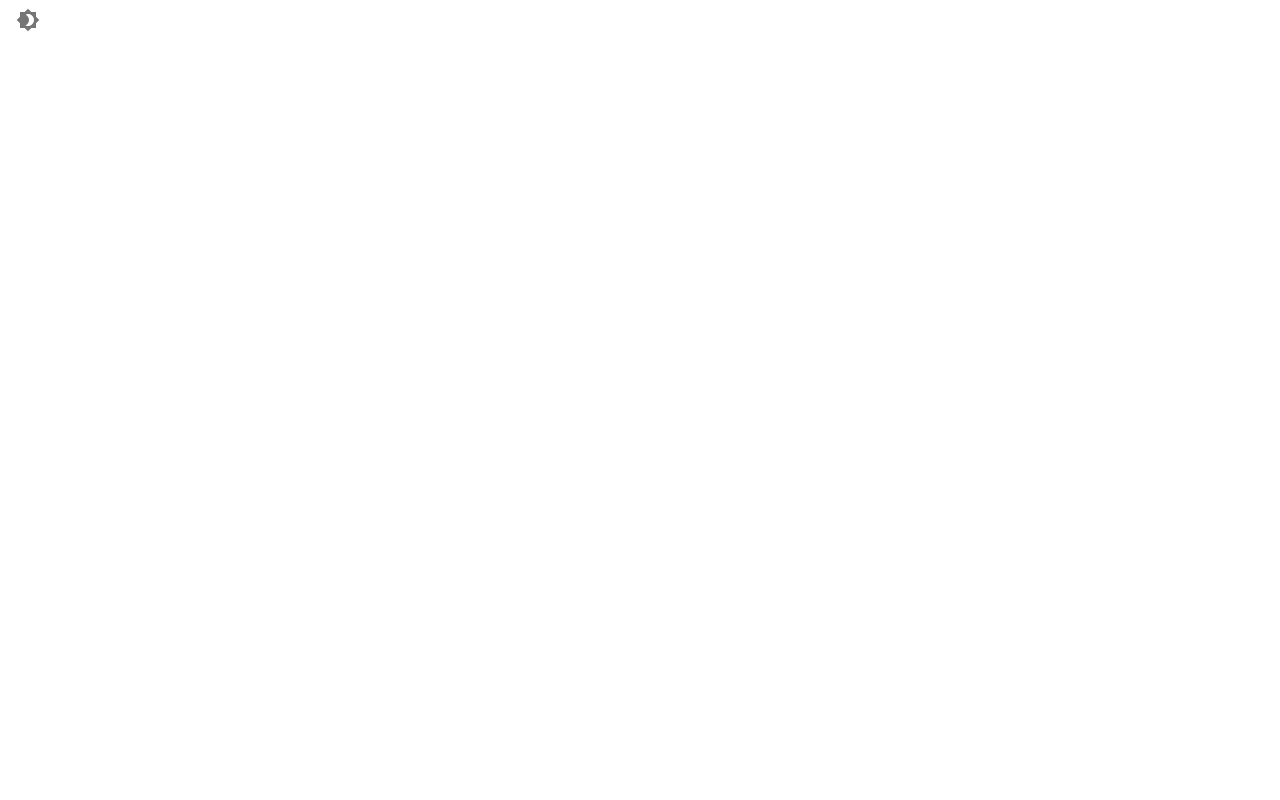
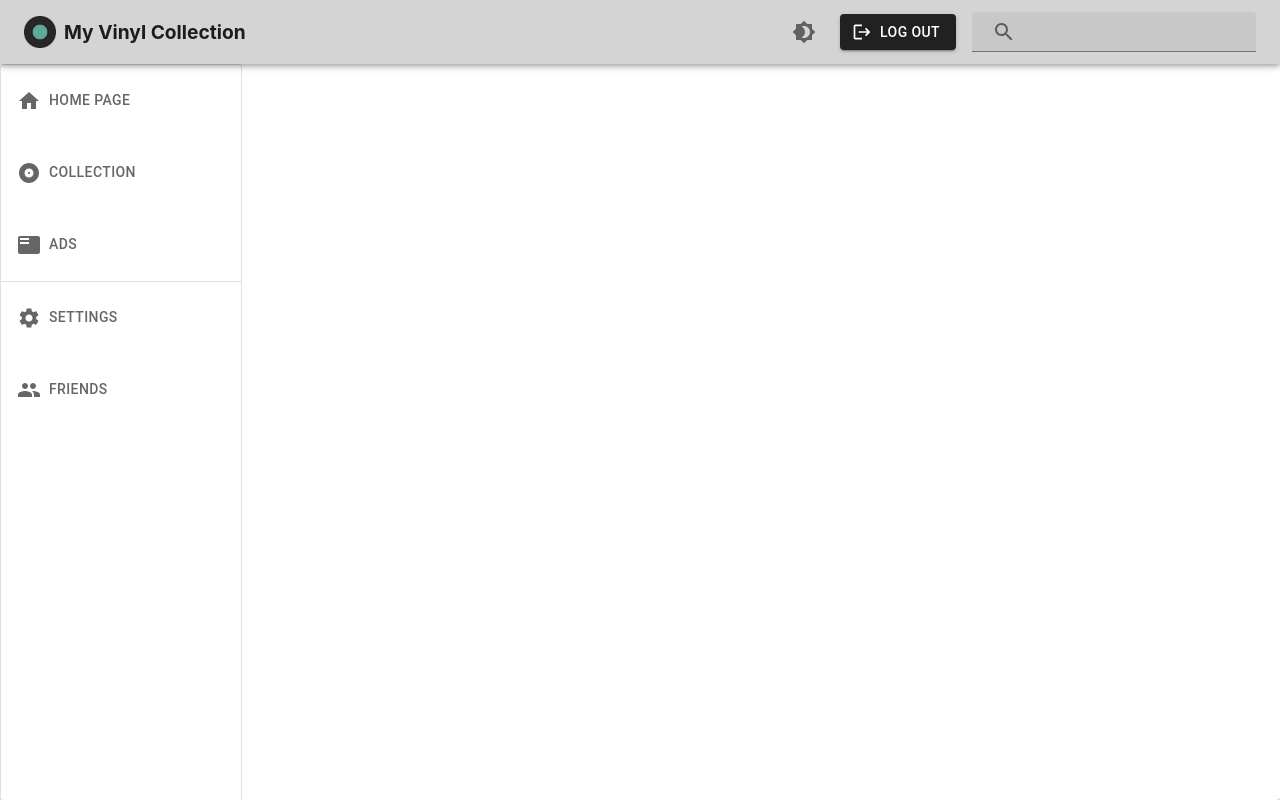
Before and after one commit to jsrzic/MyVinylCollection, a React (Create React App) app in the folder frontend/: page /dashboard in a window 1280 px wide. Built offline with nearby package versions, Linux system fonts and the light colour scheme.

Commit message:
Add changing light/dark theme, add responsive top and bottom navigation bars

```diff
--- a/frontend/src/App.js
+++ b/frontend/src/App.js
@@ -1,80 +1,12 @@
 import React from "react";
-import { BrowserRouter as Router, Switch, Route } from "react-router-dom";
 
-import { createTheme, ThemeProvider } from "@mui/material";
-
-import Homepage from "./pages/Homepage";
-import LogInPage from "./pages/LogInPage";
-import SignUpPage from "./pages/SignUpPage";
-
-import ToggleTheme from "./components/ToggleTheme";
-import { ColorModeContext } from "./util/utils";
+import Routes from "./Routes";
 
 function App() {
-  const [mode, setMode] = React.useState("light");
-
-  const colorMode = React.useMemo(
-    () => ({
-      toggleColorMode: () => {
-        setMode((prevMode) => (prevMode === "light" ? "dark" : "light"));
-      },
-    }),
-    []
-  );
-
-  const theme = React.useMemo(
-    () =>
-      createTheme({
-        palette: {
-          primary: {
-            main: "rgb(213,212,212)",
-          },
-          secondary: {
-            main: "rgb(164,164,164)",
-          },
-          mode,
-        },
-        components: {
-          MuiButton: {
-            variants: [
-              {
-                props: { variant: "contained" },
-                style: {
-                  background: "rgb(33,33,33)",
-                  "&:hover": {
-                    background: "rgb(58,57,57)",
-                  },
-                  color: "white",
-                },
-              },
-            ],
-          },
-        },
-      }),
-    [mode]
-  );
-
   return (
-    <ColorModeContext.Provider value={colorMode}>
-      <ThemeProvider theme={theme}>
-        <div className="App">
-          <ToggleTheme colorMode={colorMode} theme={theme} />
-          <Router>
-            <Switch>
-              <Route exact path="/">
-                <Homepage />
-              </Route>
-              <Route exact path="/login">
-                <LogInPage />
-              </Route>
-              <Route exact path="/signup">
-                <SignUpPage />
-              </Route>
-            </Switch>
-          </Router>
-        </div>
-      </ThemeProvider>
-    </ColorModeContext.Provider>
+    <div className="App">
+      <Routes />
+    </div>
   );
 }
 
--- /dev/null
+++ b/frontend/src/Routes.jsx
@@ -0,0 +1,86 @@
+import React from "react";
+
+import { BrowserRouter as Router, Route, Switch } from "react-router-dom";
+
+import { createTheme } from "@mui/material";
+
+import { ThemeProvider } from "@emotion/react";
+
+import Dashboard from "./pages/Dashboard";
+import Homepage from "./pages/Homepage";
+import LogInPage from "./pages/LogInPage";
+import SignUpPage from "./pages/SignUpPage";
+import { ColorModeContext } from "./util/utils";
+
+function Routes() {
+  const [mode, setMode] = React.useState("light");
+
+  const colorMode = React.useMemo(
+    () => ({
+      toggleColorMode: () => {
+        setMode((prevMode) => (prevMode === "light" ? "dark" : "light"));
+      },
+    }),
+    []
+  );
+
+  const theme = React.useMemo(
+    () =>
+      createTheme({
+        palette: {
+          primary: {
+            main: "rgb(213,212,212)",
+            dark: "rgb(24,24,24)",
+            light: "rgb(24,24,24)",
+          },
+          secondary: {
+            main: "rgb(164,164,164)",
+          },
+          mode,
+        },
+        components: {
+          MuiButton: {
+            variants: [
+              {
+                props: { variant: "contained" },
+                style: {
+                  background: "rgb(33,33,33)",
+                  "&:hover": {
+                    background: "rgb(58,57,57)",
+                  },
+                  color: "white",
+                },
+              },
+            ],
+          },
+        },
+      }),
+    [mode]
+  );
+
+  return (
+    <Router>
+      <Switch>
+        <Route exact path="/">
+          <Homepage />
+        </Route>
+        <Route exact path="/login">
+          <LogInPage />
+        </Route>
+        <Route exact path="/signup">
+          <SignUpPage />
+        </Route>
+        {/*stranice koje imaju light/dark*/}
+        <ColorModeContext.Provider value={colorMode}>
+          <ThemeProvider theme={theme}>
+            <Route exact path="/dashboard">
+              <Dashboard theme={theme} colorMode={colorMode} />
+            </Route>
+          </ThemeProvider>
+        </ColorModeContext.Provider>
+      </Switch>
+    </Router>
+  );
+}
+
+export default Routes;
--- /dev/null
+++ b/frontend/src/components/SideNavBar.jsx
@@ -0,0 +1,78 @@
+import React from "react";
+
+import {
+  BottomNavigation,
+  BottomNavigationAction,
+  Box,
+  Divider,
+  Paper,
+  Tab,
+  Tabs,
+} from "@mui/material";
+
+import HomeIcon from "@mui/icons-material/Home";
+import AlbumIcon from "@mui/icons-material/Album";
+import FeaturedPlayListIcon from "@mui/icons-material/FeaturedPlayList";
+import SettingsIcon from "@mui/icons-material/Settings";
+import PeopleIcon from "@mui/icons-material/People";
+
+import { IsMobile } from "../util/utils";
+
+function SideNavBar() {
+  return !IsMobile() ? (
+    <Paper
+      variant="outlined"
+      style={{
+        display: "flex",
+        flexDirection: "column",
+        position: "relative",
+      }}
+    >
+      <Tabs orientation="vertical" style={{ width: "15rem" }}>
+        <Tab
+          style={{ display: "flex", justifyContent: "start" }}
+          icon={<HomeIcon />}
+          label="Home Page"
+          iconPosition="start"
+        />
+        <Tab
+          style={{ display: "flex", justifyContent: "start" }}
+          icon={<AlbumIcon />}
+          label="Collection"
+          iconPosition="start"
+        />
+        <Tab
+          style={{ display: "flex", justifyContent: "start" }}
+          icon={<FeaturedPlayListIcon />}
+          label="Ads"
+          iconPosition="start"
+        />
+        <Divider />
+        <Tab
+          style={{ display: "flex", justifyContent: "start" }}
+          icon={<SettingsIcon />}
+          label="Settings"
+          iconPosition="start"
+        />
+        <Tab
+          style={{ display: "flex", justifyContent: "start" }}
+          icon={<PeopleIcon />}
+          label="Friends"
+          iconPosition="start"
+        />
+      </Tabs>
+    </Paper>
+  ) : (
+    <Box style={{ width: "100%", position: "absolute", bottom: 0 }}>
+      <BottomNavigation>
+        <BottomNavigationAction icon={<HomeIcon />} label="Home Page" />
+        <BottomNavigationAction icon={<FeaturedPlayListIcon />} label="Ads" />
+        <BottomNavigationAction icon={<AlbumIcon />} label="Collection" />
+        <BottomNavigationAction icon={<SettingsIcon />} label="Settings" />
+        <BottomNavigationAction icon={<PeopleIcon />} label="Friends" />
+      </BottomNavigation>
+    </Box>
+  );
+}
+
+export default SideNavBar;
--- a/frontend/src/components/ToggleTheme.jsx
+++ b/frontend/src/components/ToggleTheme.jsx
@@ -2,10 +2,8 @@ import React from "react";
 import { IconButton, Tooltip } from "@mui/material";
 import Brightness7Icon from "@mui/icons-material/Brightness7";
 import Brightness4Icon from "@mui/icons-material/Brightness4";
-import { ColorModeContext } from "../util/utils";
 
-function ToggleTheme({ theme }) {
-  const colorMode = React.useContext(ColorModeContext);
+function ToggleTheme({ theme, colorMode }) {
   return (
     <Tooltip title={theme.palette.mode}>
       <IconButton sx={{ ml: 1 }} onClick={colorMode.toggleColorMode}>
--- /dev/null
+++ b/frontend/src/components/TopNavBar.jsx
@@ -0,0 +1,105 @@
+import React from "react";
+
+import {
+  AppBar,
+  Button,
+  Grow,
+  IconButton,
+  TextField,
+  Toolbar,
+} from "@mui/material";
+
+import LogoutIcon from "@mui/icons-material/Logout";
+import SearchIcon from "@mui/icons-material/Search";
+import ExpandMoreIcon from "@mui/icons-material/ExpandMore";
+import ExpandLessIcon from "@mui/icons-material/ExpandLess";
+
+import ToggleTheme from "./ToggleTheme";
+import icon from "../assets/icon.png";
+import { IsMobile } from "../util/utils";
+
+function TopNavBar({ colorMode, theme }) {
+  const [open, setOpen] = React.useState(false);
+
+  return (
+    <>
+      <AppBar>
+        <Toolbar
+          style={{
+            display: "flex",
+            alignItems: "center",
+            justifyContent: "space-between",
+          }}
+        >
+          <div style={{ display: "flex", alignItems: "center" }}>
+            <img
+              src={icon}
+              alt="icon"
+              style={{ width: "2rem", height: "2rem", marginRight: "0.5rem" }}
+            />
+            <h2 style={{ fontSize: "1.2rem" }}>My Vinyl Collection</h2>
+          </div>
+          <div>
+            <ToggleTheme colorMode={colorMode} theme={theme} />
+            {IsMobile() ? (
+              <IconButton onClick={() => setOpen(!open)}>
+                {open ? <ExpandLessIcon /> : <ExpandMoreIcon />}
+              </IconButton>
+            ) : (
+              <>
+                <Button
+                  style={{ marginInline: "1rem" }}
+                  variant="contained"
+                  startIcon={<LogoutIcon />}
+                >
+                  Log out
+                </Button>
+                <TextField
+                  variant="filled"
+                  hiddenLabel
+                  size="small"
+                  InputProps={{
+                    startAdornment: (
+                      <IconButton disableTouchRipple>
+                        <SearchIcon />
+                      </IconButton>
+                    ),
+                  }}
+                />
+              </>
+            )}
+          </div>
+        </Toolbar>
+        <Grow in={open}>
+          <AppBar style={{ marginTop: "4rem" }}>
+            <Toolbar
+              style={{
+                display: "flex",
+                alignItems: "center",
+                justifyContent: "space-between",
+              }}
+            >
+              <TextField
+                variant="filled"
+                hiddenLabel
+                size="small"
+                InputProps={{
+                  startAdornment: (
+                    <IconButton disableTouchRipple>
+                      <SearchIcon />
+                    </IconButton>
+                  ),
+                }}
+              />
+              <Button variant="contained" startIcon={<LogoutIcon />}>
+                Log out
+              </Button>
+            </Toolbar>
+          </AppBar>
+        </Grow>
+      </AppBar>
+    </>
+  );
+}
+
+export default TopNavBar;
--- /dev/null
+++ b/frontend/src/pages/Dashboard.jsx
@@ -0,0 +1,24 @@
+import React from "react";
+
+import { Paper } from "@mui/material";
+
+import TopNavBar from "../components/TopNavBar";
+import SideNavBar from "../components/SideNavBar";
+
+function Dashboard({ colorMode, theme }) {
+  return (
+    <Paper
+      style={{
+        height: "100vh",
+        overflow: "hidden",
+      }}
+    >
+      <TopNavBar colorMode={colorMode} theme={theme} />
+      <div style={{ display: "flex", marginTop: "4rem", height: "100%" }}>
+        <SideNavBar />
+      </div>
+    </Paper>
+  );
+}
+
+export default Dashboard;
--- a/frontend/src/pages/LogInPage.jsx
+++ b/frontend/src/pages/LogInPage.jsx
@@ -25,8 +25,8 @@ function LogInPage() {
     <div style={{ ...pageStyle, ...loginPageStyle }}>
       <img src={logoImg} style={imageStyle} alt="login_image" />
       <Form style={formStyle}>
-        <Form.Row label="e-mail" type="text" />
-        <Form.Row label="Password" type="text" />
+        <Form.Row label="e-mail" />
+        <Form.Row label="Password" type="password" />
         <Form.Submit />
       </Form>
     </div>
```
Also changed, not shown: frontend/src/components/Form.jsx (+7 -17 lines), frontend/src/assets/icon.png (added).
